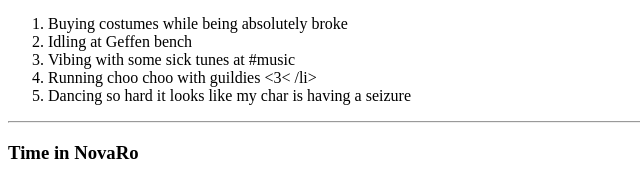
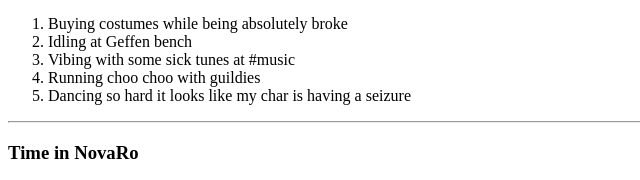
Before and after one commit to Anaati/ABcv, a plain HTML site: page index.html in a window 1280 px wide. Shown: the part 607-787 px from the top of the page, 0-640 px from the left. Drawn offline with Linux system fonts and the light colour scheme.

Commit message:
Add files via upload

```diff
--- a/index.html
+++ b/index.html
@@ -42,7 +42,7 @@
           <li>Buying costumes while being absolutely broke</li>
           <li>Idling at Geffen bench</li>
           <li>Vibing with some sick tunes at #music</li>
-          <li>Running choo choo with guildies <3< /li>
+          <li>Running choo choo with guildies </li>
           <li>Dancing so hard it looks like my char is having a seizure</li>
       </ol>
 
```
